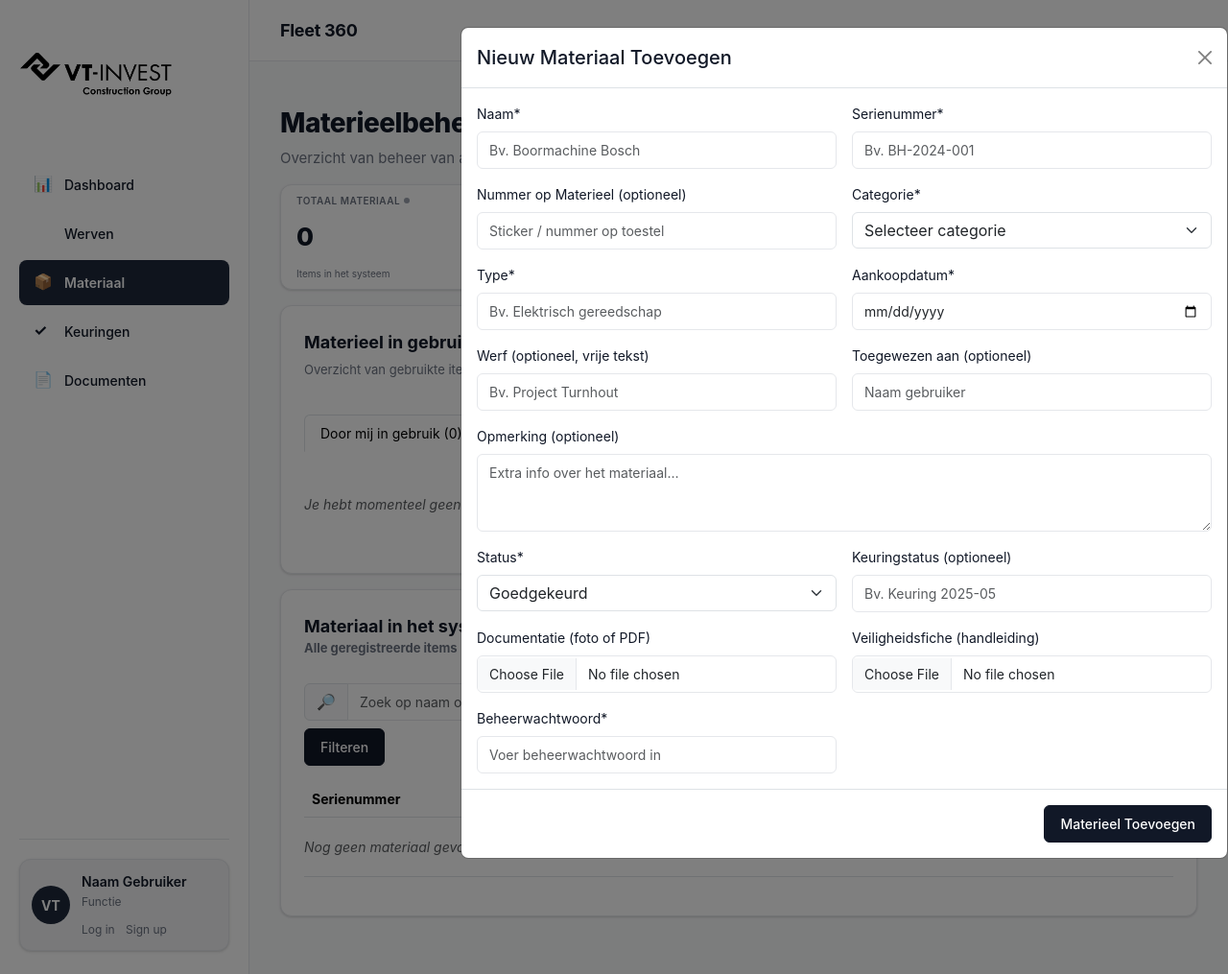
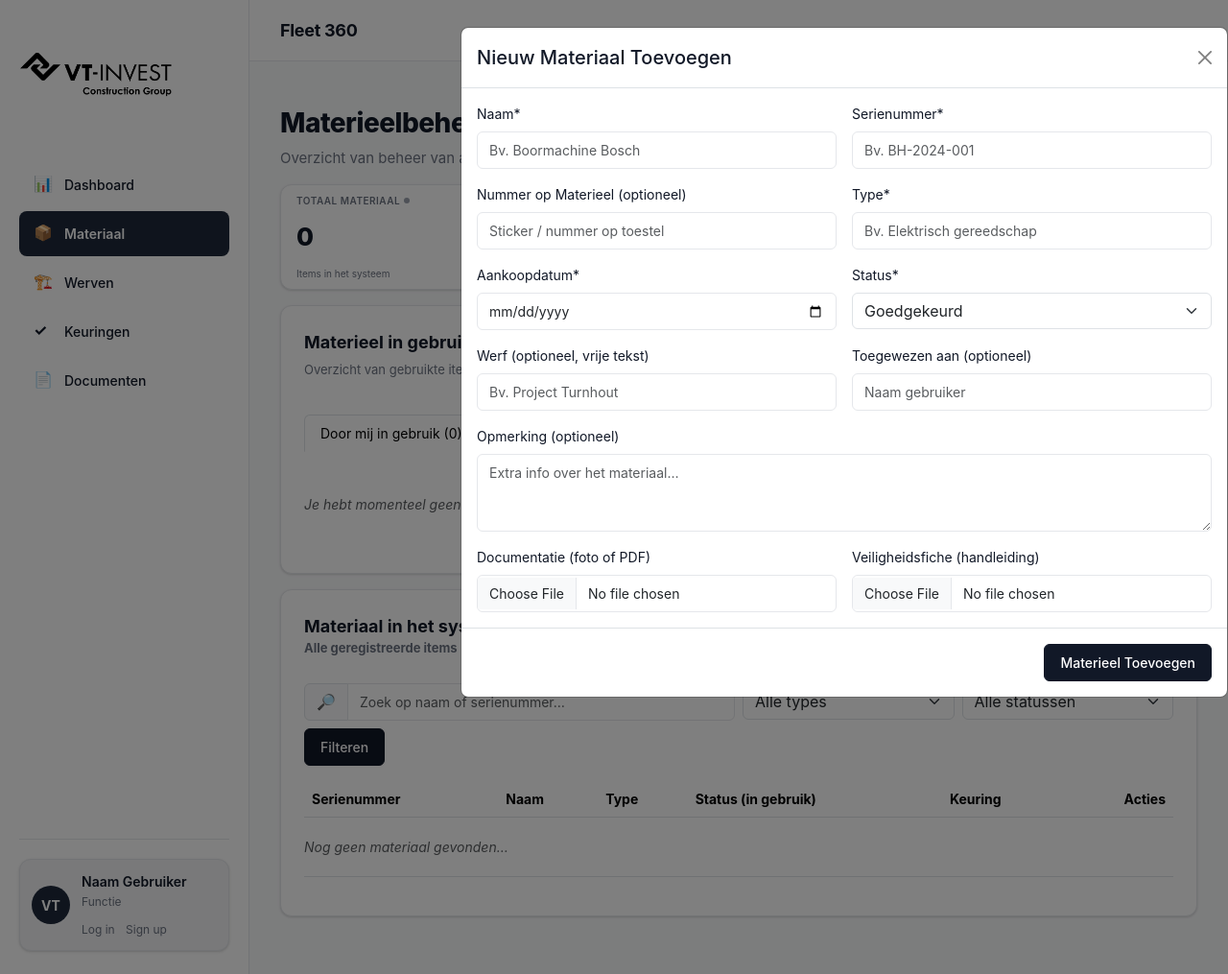
Before and after one commit to A-D-DBS-application/web-application-2025-group-28, a Flask app: page /materiaal in a window 1280 px wide, after a click that opens the changed part. Shown: the whole page at 96% size. Run offline with Flask 3, Linux system fonts and the light colour scheme; the visitor is signed in with stand-in values (Sample User, id 1); data that the repository does not hold is empty.

Commit message:
Categorie verwijderen, materiaal type verbeteren, zoekfunctie op type. Materiaal zoeken verbeteren

```diff
--- a/app/app.py
+++ b/app/app.py
@@ -188,11 +188,23 @@ def dashboard():
     # recente activiteit uit activity_log tabel
     recent = Activity.query.order_by(Activity.created_at.desc()).limit(8).all()
 
+    # Data voor "Materiaal in gebruik nemen" modal
+    all_materials = Material.query.all()
+    today = datetime.utcnow().date()
+    projects = (
+        Project.query.filter_by(is_deleted=False)
+        .order_by(Project.start_date.asc())
+        .all()
+    )
+
     return render_template(
         "dashboard.html",
         total_items=total_items,
         to_inspect=to_inspect,
         recent_activity=recent,
+        all_materials=all_materials,
+        projects=projects,
+        today=today,
     )
 
 
@@ -225,7 +237,6 @@ def api_search():
             {
                 "serial": item.serial,
                 "name": item.name,
-                "category": item.category or "",
                 "type": item.type or "",
                 "status": item.status or "",
                 "assigned_to": item.assigned_to or "",
@@ -314,7 +325,7 @@ def save_project_image(file_storage, prefix: str) -> str | None:
 @login_required
 def materiaal():
     q = (request.args.get("q") or "").strip().lower()
-    category = (request.args.get("category") or "").strip().lower()
+    type_filter = (request.args.get("type") or "").strip().lower()
     status = (request.args.get("status") or "").strip().lower()
 
     query = Material.query
@@ -325,8 +336,8 @@ def materiaal():
             or_(Material.name.ilike(like), Material.serial.ilike(like))
         )
 
-    if category:
-        query = query.filter(Material.category.ilike(category))
+    if type_filter:
+        query = query.filter(Material.type.ilike(f"%{type_filter}%"))
 
     if status:
         query = query.filter(Material.status.ilike(status))
@@ -396,6 +407,17 @@ def materiaal():
         .all()
     )
 
+    # Get all unique types from materials for the filter dropdown
+    unique_types = (
+        db.session.query(Material.type)
+        .filter(Material.type.isnot(None))
+        .filter(Material.type != "")
+        .distinct()
+        .order_by(Material.type)
+        .all()
+    )
+    types_list = [t[0] for t in unique_types if t[0]]
+
     return render_template(
         "materiaal.html",
         items=items,
@@ -407,6 +429,7 @@ def materiaal():
         active_material_ids=active_material_ids,
         projects=projects,
         today=today,
+        types_list=types_list,
     )
 
 
@@ -433,7 +456,6 @@ def materiaal_toevoegen():
     name = (f.get("name") or "").strip()
     serial = (f.get("serial") or "").strip()
     nummer = (f.get("nummer_op_materieel") or "").strip()
-    category = (f.get("category") or "").strip()
     type_ = (f.get("type") or "").strip()
     purchase_date_str = (f.get("purchase_date") or "").strip()
     site = (f.get("site") or "").strip()
@@ -464,7 +486,6 @@ def materiaal_toevoegen():
     item = Material(
         name=name,
         serial=serial,
-        category=category,
         type=type_,
         assigned_to=assigned_to if assigned_to else None,
         site=site if site else None,
@@ -523,7 +544,6 @@ def materiaal_bewerken():
 
     item.serial = new_serial
     item.name = (f.get("name") or "").strip()
-    item.category = (f.get("category") or "").strip()
     item.type = (f.get("type") or "").strip()
 
     purchase_date = (f.get("purchase_date") or "").strip()
--- a/app/models.py
+++ b/app/models.py
@@ -64,7 +64,6 @@ class Material(db.Model):
     project_id = db.Column("project_id", db.BigInteger, nullable=True)
 
     serial = db.Column("Serienummer", db.String, unique=True, nullable=False)
-    category = db.Column("Categorie", db.String)     # "Categorie"
     type = db.Column("type", db.String)              # "type"
 
     purchase_date = db.Column("purchase_date", db.Date, nullable=True)
--- a/app/static/css/style.css
+++ b/app/static/css/style.css
@@ -129,6 +129,12 @@ body {
 
 .menu-item[href*="materiaal"]::before {
   content: "📦";
+  font-size: 16px;
+  line-height: 1;
+}
+
+.menu-item[href*="werven"]::before {
+  content: "🏗️";
   font-size: 16px;
   line-height: 1;
 }
--- a/app/templates/base.html
+++ b/app/templates/base.html
@@ -40,17 +40,17 @@
         </a>
 
         <a
+          class="menu-item {% if request.endpoint=='materiaal' %}active{% endif %}"
+          href="{{ url_for('materiaal') }}"
+        >
+          Materiaal
+        </a>
+
+        <a
           class="menu-item {% if request.endpoint in ['werven', 'werf_detail'] %}active{% endif %}"
           href="{{ url_for('werven') }}"
         >
           Werven
-        </a>
-
-        <a
-          class="menu-item {% if request.endpoint=='materiaal' %}active{% endif %}"
-          href="{{ url_for('materiaal') }}"
-        >
-          Materiaal
         </a>
 
         <a
--- a/app/templates/materiaal.html
+++ b/app/templates/materiaal.html
@@ -210,10 +210,10 @@
     </div>
 
     <div class="col-6 col-md-3">
-      <select name="category" class="form-select">
-        <option value="">Alle categorieën</option>
-        {% for c in ["klein materieel","middel groot materieel","groot materieel"] %}
-          <option value="{{ c }}" {% if request.args.get('category')==c %}selected{% endif %}>{{ c|title }}</option>
+      <select name="type" class="form-select">
+        <option value="">Alle types</option>
+        {% for t in types_list %}
+          <option value="{{ t }}" {% if request.args.get('type')==t %}selected{% endif %}>{{ t|title }}</option>
         {% endfor %}
       </select>
     </div>
@@ -239,7 +239,7 @@
         <tr>
           <th>Serienummer</th>
           <th>Naam</th>
-          <th>Categorie</th>
+          <th>Type</th>
           <th>Status (in gebruik)</th>
           <th>Keuring</th>
           <th class="text-end">Acties</th>
@@ -251,7 +251,7 @@
           <tr>
             <td>{{ it.serial }}</td>
             <td>{{ it.name }}</td>
-            <td>{{ it.category|title if it.category else '' }}</td>
+            <td>{{ it.type|title if it.type else '' }}</td>
             <td>
               {% set in_use_flag = it.id in active_material_ids %}
               <span class="badge {% if in_use_flag %}bg-success{% else %}bg-danger{% endif %}">
@@ -267,7 +267,6 @@
                   data-bs-target="#editMaterieelModal"
                   data-serial="{{ it.serial }}"
                   data-name="{{ it.name }}"
-                  data-category="{{ it.category }}"
                   data-type="{{ it.type }}"
                   data-purchase_date="{{ it.purchase_date }}"
                   data-assigned_to="{{ it.assigned_to }}"
@@ -304,7 +303,7 @@
         <button type="button" class="btn-close" data-bs-dismiss="modal" aria-label="Sluiten"></button>
       </div>
 
-      <form method="post" action="{{ url_for('materiaal_toevoegen') }}" enctype="multipart/form-data">
+      <form method="post" action="{{ url_for('materiaal_toevoegen') }}" enctype="multipart/form-data" id="nieuwMaterieelForm">
         <div class="modal-body">
           <div class="row g-3">
             <div class="col-md-6">
@@ -322,16 +321,6 @@
             </div>
 
             <div class="col-md-6">
-              <label class="form-label">Categorie*</label>
-              <select name="category" class="form-select" required>
-                <option value="" disabled selected>Selecteer categorie</option>
-                <option>klein materieel</option>
-                <option>middel groot materieel</option>
-                <option>groot materieel</option>
-              </select>
-            </div>
-
-            <div class="col-md-6">
               <label class="form-label">Type*</label>
               <input name="type" required class="form-control" placeholder="Bv. Elektrisch gereedschap">
             </div>
@@ -339,6 +328,14 @@
             <div class="col-md-6">
               <label class="form-label">Aankoopdatum*</label>
               <input name="purchase_date" type="date" required class="form-control">
+            </div>
+
+            <div class="col-md-6">
+              <label class="form-label">Status*</label>
+              <select name="status" class="form-select" required>
+                <option value="goedgekeurd">Goedgekeurd</option>
+                <option value="afgekeurd">Afgekeurd</option>
+              </select>
             </div>
 
             <div class="col-md-6">
@@ -354,19 +351,6 @@
             <div class="col-12">
               <label class="form-label">Opmerking (optioneel)</label>
               <textarea name="note" class="form-control" rows="3" placeholder="Extra info over het materiaal…"></textarea>
-            </div>
-
-            <div class="col-md-6">
-              <label class="form-label">Status*</label>
-              <select name="status" class="form-select" required>
-                <option value="goedgekeurd">Goedgekeurd</option>
-                <option value="afgekeurd">Afgekeurd</option>
-              </select>
-            </div>
-
-            <div class="col-md-6">
-              <label class="form-label">Keuringstatus (optioneel)</label>
-              <input name="inspection_status" class="form-control" placeholder="Bv. Keuring 2025-05">
             </div>
 
             <div class="col-md-6">
@@ -387,22 +371,42 @@
                 class="form-control"
                 accept="image/*,.pdf">
             </div>
+          </div>
+        </div>
+        <div class="modal-footer">
+          <button class="btn btn-primary" type="button" id="submitMaterieelBtn">Materieel Toevoegen</button>
+        </div>
+      </form>
+    </div>
+  </div>
+</div>
 
-            <div class="col-md-6">
-              <label class="form-label">Beheerwachtwoord*</label>
+<!-- Modal: Beheerwachtwoord -->
+<div class="modal fade" id="passwordModal" tabindex="-1" aria-hidden="true">
+  <div class="modal-dialog modal-dialog-centered">
+    <div class="modal-content">
+      <div class="modal-header">
+        <h5 class="modal-title">Beheerwachtwoord vereist</h5>
+        <button type="button" class="btn-close" data-bs-dismiss="modal" aria-label="Sluiten"></button>
+      </div>
+      <div class="modal-body">
+        <div class="mb-3">
+          <label class="form-label">Voer beheerwachtwoord in*</label>
           <input
             type="password"
-                name="admin_password"
+            id="admin-password-input"
             class="form-control"
-                placeholder="Voer beheerwachtwoord in"
-                required>
+            placeholder="Beheerwachtwoord"
+            autofocus>
+          <div id="password-error" class="text-danger small mt-2" style="display: none;">
+            Onjuist wachtwoord. Probeer opnieuw.
           </div>
         </div>
       </div>
       <div class="modal-footer">
-          <button class="btn btn-primary" type="submit">Materieel Toevoegen</button>
+        <button type="button" class="btn btn-outline-secondary" data-bs-dismiss="modal">Annuleren</button>
+        <button type="button" class="btn btn-primary" id="verifyPasswordBtn">Verifiëren</button>
       </div>
-      </form>
     </div>
   </div>
 </div>
@@ -444,11 +448,6 @@
             </div>
 
             <div class="col-md-6">
-              <label class="form-label">Categorie</label>
-              <input id="use-category" class="form-control" readonly>
-            </div>
-
-            <div class="col-md-6">
               <label class="form-label">Gebruikt door</label>
               <input name="assigned_to"
                      id="use-assigned_to"
@@ -456,7 +455,7 @@
                      value="{{ current_user.Naam if current_user else '' }}">
             </div>
 
-            <div class="col-md-12">
+            <div class="col-md-6">
               <label class="form-label">Werf (project)</label>
               <select name="project_id" class="form-select">
                 <option value="">Geen specifieke werf</option>
@@ -509,15 +508,6 @@
             <div class="col-md-6">
               <label class="form-label">Nummer op Materieel (optioneel)</label>
               <input name="nummer_op_materieel" id="edit-nummer_op_materieel" class="form-control">
-            </div>
-
-            <div class="col-md-6">
-              <label class="form-label">Categorie*</label>
-              <select name="category" id="edit-category" class="form-select" required>
-                <option>klein materieel</option>
-                <option>middel groot materieel</option>
-                <option>groot materieel</option>
-              </select>
             </div>
 
             <div class="col-md-6">
@@ -645,7 +635,6 @@ document.addEventListener('DOMContentLoaded', function () {
       const data = {
         serial: button.getAttribute('data-serial') || '',
         name: button.getAttribute('data-name') || '',
-        category: button.getAttribute('data-category') || '',
         type: button.getAttribute('data-type') || '',
         purchase_date: button.getAttribute('data-purchase_date') || '',
         assigned_to: button.getAttribute('data-assigned_to') || '',
@@ -659,7 +648,6 @@ document.addEventListener('DOMContentLoaded', function () {
       document.getElementById('edit-original-serial').value = data.serial;
       document.getElementById('edit-serial').value = data.serial;
       document.getElementById('edit-name').value = data.name;
-      document.getElementById('edit-category').value = data.category;
       document.getElementById('edit-type').value = data.type;
       document.getElementById('edit-purchase_date').value = data.purchase_date;
       document.getElementById('edit-assigned_to').value = data.assigned_to;
@@ -671,42 +659,69 @@ document.addEventListener('DOMContentLoaded', function () {
     });
   }
 
-  // Data voor Gebruik Materieel
-  const materiaalData = [
-    {% for m in all_materials %}
-      {
-        name: "{{ m.name|e if m.name else '' }}",
-        nummer: "{{ (m.nummer_op_materieel or '')|e }}",
-        category: "{{ (m.category or '')|e }}"
-      }{% if not loop.last %},{% endif %}
-    {% endfor %}
-  ];
+  // Password modal for "Nieuw Materieel Toevoegen"
+  const submitBtn = document.getElementById('submitMaterieelBtn');
+  const nieuwMaterieelForm = document.getElementById('nieuwMaterieelForm');
+  const passwordModal = new bootstrap.Modal(document.getElementById('passwordModal'));
+  const passwordInput = document.getElementById('admin-password-input');
+  const passwordError = document.getElementById('password-error');
+  const verifyPasswordBtn = document.getElementById('verifyPasswordBtn');
+  const correctPassword = 'Sunset'; // Should match backend
 
-  function updateUseCategory() {
-    const nameInput = document.getElementById('use-name');
-    const theNumInput = document.getElementById('use-nummer');
-    const catInput = document.getElementById('use-category');
-
-    const name = (nameInput?.value || '').trim();
-    const nummer = (theNumInput?.value || '').trim();
-
-    let found = null;
-    if (nummer) {
-      found = materiaalData.find(m => m.nummer === nummer);
-    }
-    if (!found && name) {
-      found = materiaalData.find(m => m.name === name);
+  if (submitBtn && nieuwMaterieelForm) {
+    submitBtn.addEventListener('click', function(e) {
+      e.preventDefault();
+      // Clear previous error and password
+      passwordError.style.display = 'none';
+      passwordInput.value = '';
+      // Show password modal
+      passwordModal.show();
+    });
   }
 
-    if (catInput) {
-      catInput.value = found ? (found.category || '') : '';
+  // Handle password verification
+  if (verifyPasswordBtn) {
+    verifyPasswordBtn.addEventListener('click', function() {
+      const enteredPassword = passwordInput.value.trim();
+
+      if (enteredPassword === correctPassword) {
+        // Password is correct - add hidden input and submit form
+        const hiddenInput = document.createElement('input');
+        hiddenInput.type = 'hidden';
+        hiddenInput.name = 'admin_password';
+        hiddenInput.value = enteredPassword;
+        nieuwMaterieelForm.appendChild(hiddenInput);
+
+        // Close password modal and submit form
+        passwordModal.hide();
+        nieuwMaterieelForm.submit();
+      } else {
+        // Password is incorrect - show error
+        passwordError.style.display = 'block';
+        passwordInput.value = '';
+        passwordInput.focus();
       }
+    });
   }
 
-  const useName = document.getElementById('use-name');
-  const useNummer = document.getElementById('use-nummer');
-  if (useName) useName.addEventListener('input', updateUseCategory);
-  if (useNummer) useNummer.addEventListener('input', updateUseCategory);
+  // Allow Enter key to submit password
+  if (passwordInput) {
+    passwordInput.addEventListener('keypress', function(e) {
+      if (e.key === 'Enter') {
+        verifyPasswordBtn.click();
+      }
+    });
+  }
+
+  // Clear error when modal is shown
+  const passwordModalElement = document.getElementById('passwordModal');
+  if (passwordModalElement) {
+    passwordModalElement.addEventListener('show.bs.modal', function() {
+      passwordError.style.display = 'none';
+      passwordInput.value = '';
+    });
+  }
+
 });
 </script>
 
--- a/app/templates/werf_detail.html
+++ b/app/templates/werf_detail.html
@@ -195,7 +195,7 @@
               <tr>
                 <th>Serienummer</th>
                 <th>Naam</th>
-                <th>Categorie</th>
+                <th>Type</th>
                 <th>Status</th>
               </tr>
             </thead>
@@ -204,7 +204,7 @@
                 <tr>
                   <td>{{ m.serial }}</td>
                   <td>{{ m.name }}</td>
-                  <td>{{ m.category or '-' }}</td>
+                  <td>{{ m.type or '-' }}</td>
                   <td>{{ m.status or '-' }}</td>
                 </tr>
               {% endfor %}
```
Also changed, not shown: app/templates/dashboard.html (+129 -20 lines). Lines whose indentation alone changed are shown as unchanged.
